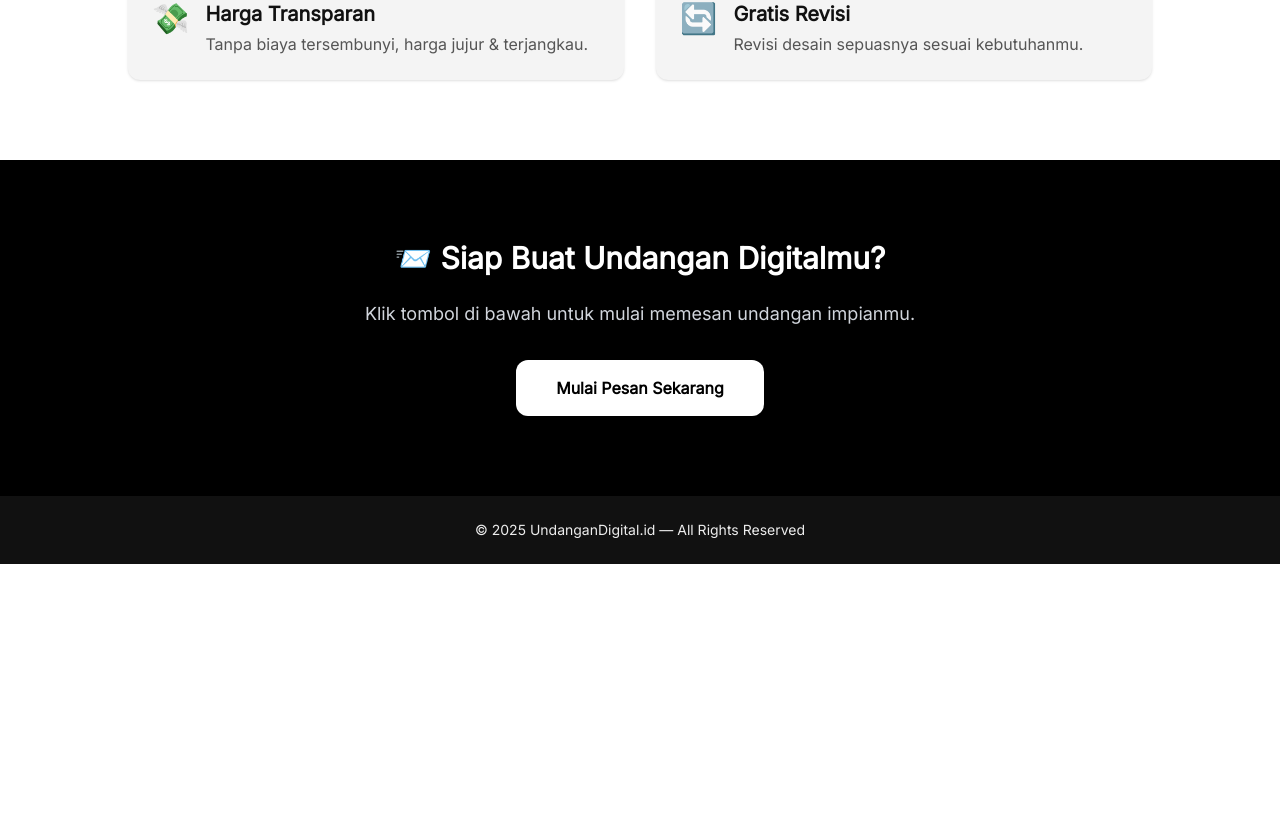
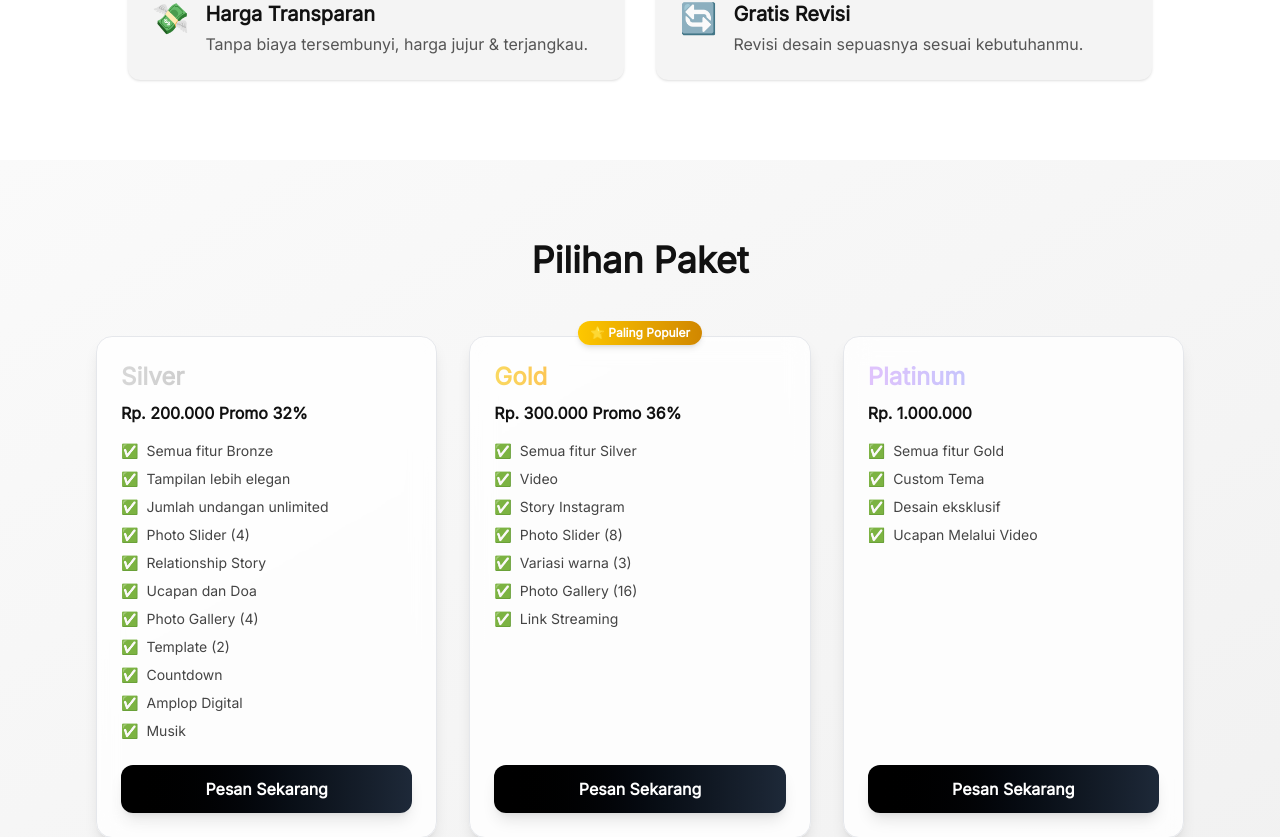
Before and after one commit to DylanAvillaSa/undangan-digital, a Next.js app: page / in a window 1280 px wide. Shown: the part 1756-2593 px from the top of the page. Before the commit the page ends 2320 px from the top, so only its background shows below. Built offline with nearby package versions, Linux system fonts and the light colour scheme.

Commit message:
menambahkan section paket , dan mengubah form pemesanan jadi dinamis

```diff
--- a/src/app/page.js
+++ b/src/app/page.js
@@ -17,7 +17,7 @@ const Page = () => {
           transition={{ duration: 0.8 }}
           className='flex flex-col items-start gap-6 max-w-xl'>
           <h1 className='font-extrabold text-5xl md:text-6xl leading-tight tracking-tight text-[#111111]'>
-            Undangan Digital <br /> Monochrome Elegan
+            Undangan Digital
           </h1>
           <p className='text-lg text-[#555555]'>
             Rayakan momen spesialmu dengan undangan digital modern, minimalis,
@@ -133,6 +133,97 @@ const Page = () => {
         </div>
       </section>
 
+      {/* Paket Section */}
+      <section className='px-6 md:px-24 py-20 bg-gradient-to-br from-[#FAFAFA] to-[#F1F1F1] text-[#2B2B2B]'>
+        <h2 className='text-3xl md:text-4xl font-extrabold text-center mb-14 text-[#111111]'>
+          Pilihan Paket
+        </h2>
+
+        <div className='grid grid-cols-1 justify-center md:grid-cols-3 gap-8'>
+          {[
+            {
+              name: "Silver",
+              price: "Rp. 200.000 Promo 32%",
+              features: [
+                "Semua fitur Bronze",
+                "Tampilan lebih elegan",
+                "Jumlah undangan unlimited",
+                "Photo Slider (4)",
+                "Relationship Story",
+                "Ucapan dan Doa",
+                "Photo Gallery (4)",
+                "Template (2)",
+                "Countdown",
+                "Amplop Digital",
+                "Musik",
+              ],
+              accent: "from-[#D7D7D7] to-[#AFAFAF]",
+            },
+            {
+              name: "Gold",
+              price: "Rp. 300.000 Promo 36%",
+              features: [
+                "Semua fitur Silver",
+                "Video",
+                "Story Instagram",
+                "Photo Slider (8)",
+                "Variasi warna (3)",
+                "Photo Gallery (16)",
+                "Link Streaming",
+              ],
+              accent: "from-[#FAD961] to-[#F76B1C]",
+              popular: true,
+            },
+            {
+              name: "Platinum",
+              price: "Rp. 1.000.000",
+              features: [
+                "Semua fitur Gold",
+                "Custom Tema",
+                "Desain eksklusif",
+                "Ucapan Melalui Video",
+              ],
+              accent: "from-[#E0C3FC] to-[#8EC5FC]",
+            },
+          ].map((pkg, i) => (
+            <motion.div
+              key={i}
+              whileHover={{ y: -8 }}
+              className={`relative rounded-2xl shadow-lg bg-white/80 backdrop-blur-md border border-gray-200 p-6 flex flex-col justify-between transition`}>
+              {/* Highlight Badge */}
+              {pkg.popular && (
+                <span className='absolute -top-4 left-1/2 -translate-x-1/2 bg-gradient-to-r from-yellow-400 to-yellow-600 text-white text-xs font-bold px-3 py-1 rounded-full shadow-md'>
+                  ⭐ Paling Populer
+                </span>
+              )}
+
+              <div>
+                <h3
+                  className={`text-2xl font-bold mb-2 bg-gradient-to-r ${pkg.accent} bg-clip-text text-transparent`}>
+                  {pkg.name}
+                </h3>
+                <p className='font-semibold mb-4 text-[#111]'>{pkg.price}</p>
+                <ul className='space-y-2 text-sm text-[#444] mb-6'>
+                  {pkg.features.map((feat, idx) => (
+                    <li
+                      key={idx}
+                      className='flex items-start gap-2'>
+                      ✅ <span>{feat}</span>
+                    </li>
+                  ))}
+                </ul>
+              </div>
+
+              <button
+                onClick={() => router.push(`/pemesanan?paket=${pkg.name}`)}
+                className='mt-auto bg-gradient-to-r from-black to-gray-800 hover:from-gray-900 hover:to-black text-white px-6 py-3 rounded-xl font-semibold shadow-lg transition'>
+                Pesan Sekarang
+              </button>
+            </motion.div>
+          ))}
+        </div>
+      </section>
+
       {/* CTA Section */}
       <section className='px-6 md:px-24 py-20 bg-black text-white text-center'>
         <h2 className='text-3xl font-bold mb-6'>
@@ -151,7 +242,7 @@ const Page = () => {
 
       {/* Footer */}
       <footer className='bg-[#111111] text-center text-sm py-6 text-[#EDEDED]'>
-        © {new Date().getFullYear()} UndanganDigital.id — All Rights Reserved
+        © {new Date().getFullYear()} Historia — All Rights Reserved
       </footer>
     </div>
   );
--- a/src/app/pemesanan/page.js
+++ b/src/app/pemesanan/page.js
@@ -1,6 +1,19 @@
-import React from "react";
+"use client";
+
+import React, { useState, useEffect } from "react";
+import { useSearchParams } from "next/navigation";
 
 const FormPemesananPage = () => {
+  const [selectedPaket, setSelectedPaket] = useState("");
+  const searchParam = useSearchParams();
+  const paketQuery = searchParam.get("paket");
+
+  useEffect(() => {
+    if (paketQuery) {
+      setSelectedPaket(paketQuery);
+    }
+  }, [paketQuery]);
+
   return (
     <div className='min-h-screen bg-gradient-to-br from-white to-gray-100 flex items-center justify-center px-4 py-16'>
       <div className='w-full max-w-2xl bg-white mt-7 rounded-2xl shadow-xl p-8'>
@@ -45,17 +58,20 @@ const FormPemesananPage = () => {
             />
           </div>
 
+          {/* Pilih Paket */}
           <div>
             <label className='block mb-2 text-sm font-medium text-gray-700'>
               Pilih Paket
             </label>
             <select
               required
+              value={selectedPaket}
+              onChange={(e) => setSelectedPaket(e.target.value)}
               className='w-full px-4 py-2 border border-gray-300 rounded-lg focus:outline-none focus:ring-2 focus:ring-black bg-white text-gray-800'>
               <option value=''>-- Pilih Paket --</option>
-              <option value='silver'>Silver</option>
-              <option value='gold'>Gold</option>
-              <option value='platinum'>Platinum</option>
+              <option value='Silver'>Silver</option>
+              <option value='Gold'>Gold</option>
+              <option value='Platinum'>Platinum</option>
             </select>
           </div>
 
--- a/src/app/pilih-template/page.js
+++ b/src/app/pilih-template/page.js
@@ -7,18 +7,19 @@ import { useRouter } from "next/navigation";
 const templates = [
   {
     id: 1,
+    image: "/template/template-2.png",
+    name: "Template 01",
+    paket: "Silver",
+    link: "/template-undangan/template-2",
+  },
+  {
+    id: 2,
     image: "/template/template-1.png",
-    name: "Template 01",
+    name: "Template 02",
     paket: "Silver",
     link: "/template-undangan/template-1",
   },
-  {
-    id: 2,
-    image: "/template/template-2.png",
-    name: "Template 02",
-    paket: "Silver",
-    link: "/template-undangan/template-2",
-  },
+
   {
     id: 3,
     image: "/template/template-3.png",
```
